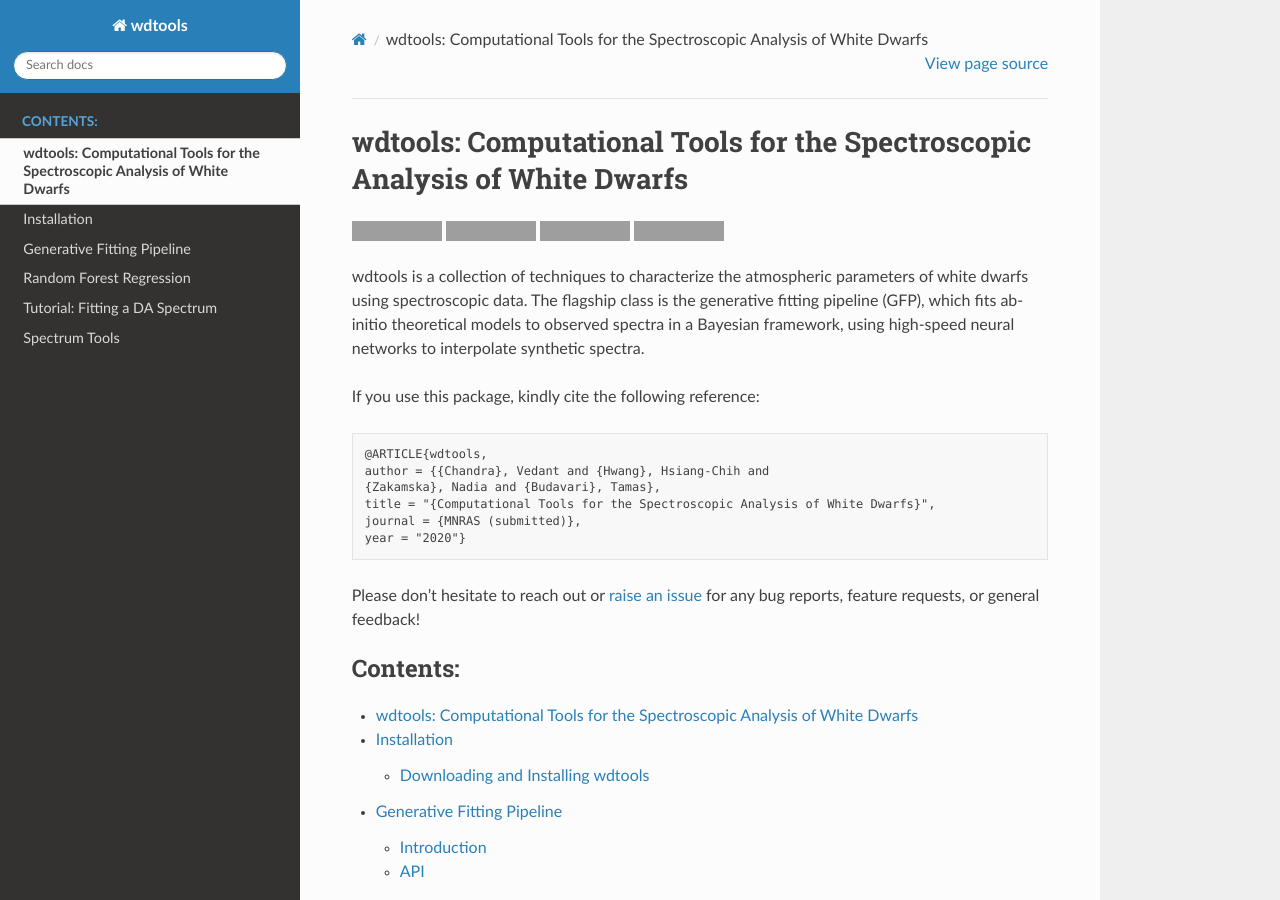
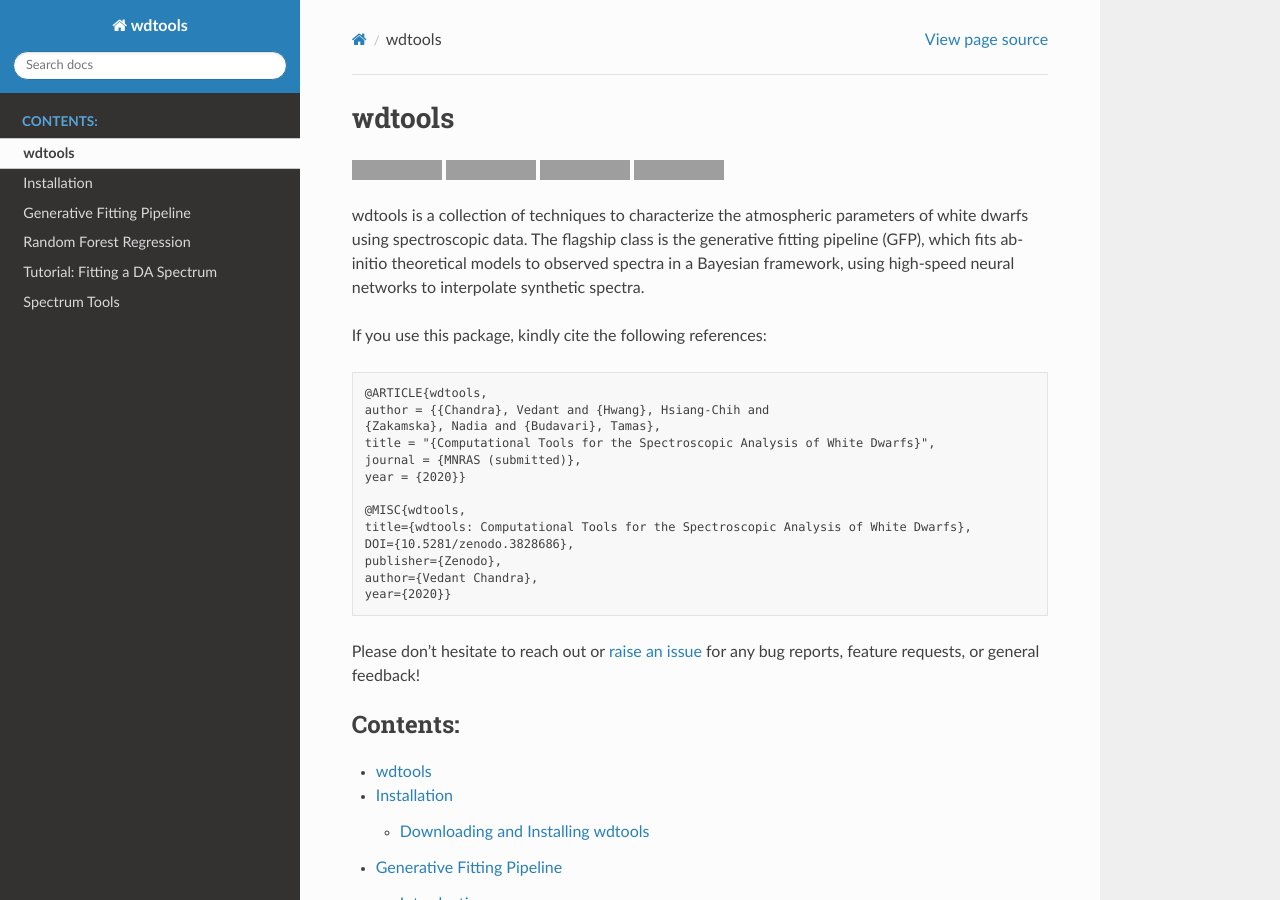
Before and after one commit to vedantchandra/wdtools, a Sphinx documentation site: the page built from docs/index.rst, in a window 1280 px wide and 900 px high, cut to the strip 0-900 px from the top of the window. Built offline with Sphinx 7.4.7 and the Read the Docs theme 2.0.0, drawn with Linux system fonts in a browser that asks for light colours; grey boxes are pictures that could not be loaded.

Commit message:
Update index.rst

```diff
--- a/docs/index.rst
+++ b/docs/index.rst
@@ -1,5 +1,5 @@
-wdtools: Computational Tools for the Spectroscopic Analysis of White Dwarfs
-=========================================================================================
+wdtools
+===========
 
 .. image:: https://img.shields.io/github/v/release/vedantchandra/wdtools?include_prereleases
    :alt: GitHub release (latest by date including pre-releases)
@@ -16,7 +16,7 @@ wdtools: Computational Tools for the Spectroscopic Analysis of White Dwarfs
 
 wdtools is a collection of techniques to characterize the atmospheric parameters of white dwarfs using spectroscopic data. The flagship class is the generative fitting pipeline (GFP), which fits ab-initio theoretical models to observed spectra in a Bayesian framework, using high-speed neural networks to interpolate synthetic spectra.
 
-If you use this package, kindly cite the following reference:
+If you use this package, kindly cite the following references:
 
 .. code-block:: none
 
@@ -25,7 +25,14 @@ If you use this package, kindly cite the following reference:
    {Zakamska}, Nadia and {Budavari}, Tamas},
    title = "{Computational Tools for the Spectroscopic Analysis of White Dwarfs}",
    journal = {MNRAS (submitted)},
-   year = "2020"}
+   year = {2020}}
+
+   @MISC{wdtools,
+   title={wdtools: Computational Tools for the Spectroscopic Analysis of White Dwarfs},
+   DOI={10.5281/zenodo.3828686},
+   publisher={Zenodo},
+   author={Vedant Chandra},
+   year={2020}}
 
 Please don't hesitate to reach out or `raise an issue <https://github.com/vedantchandra/wdtools/issues>`_ for any bug reports, feature requests, or general feedback!
 
```
